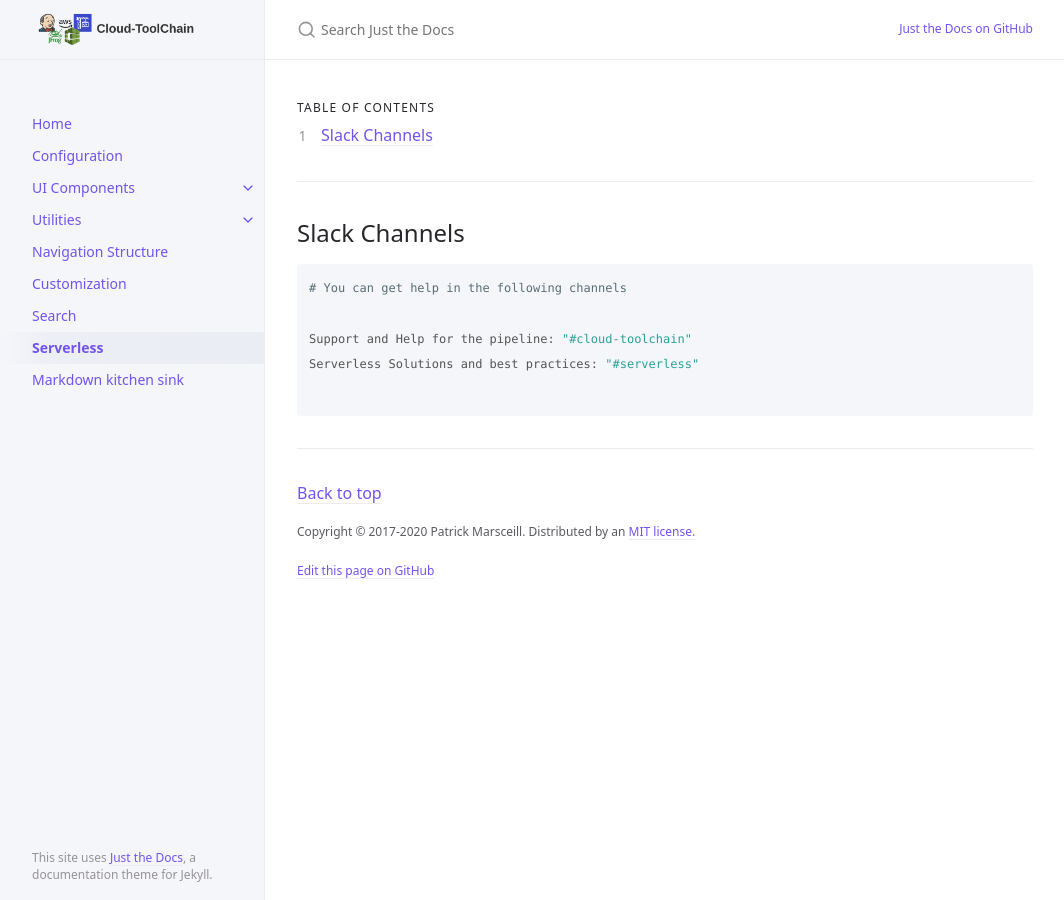
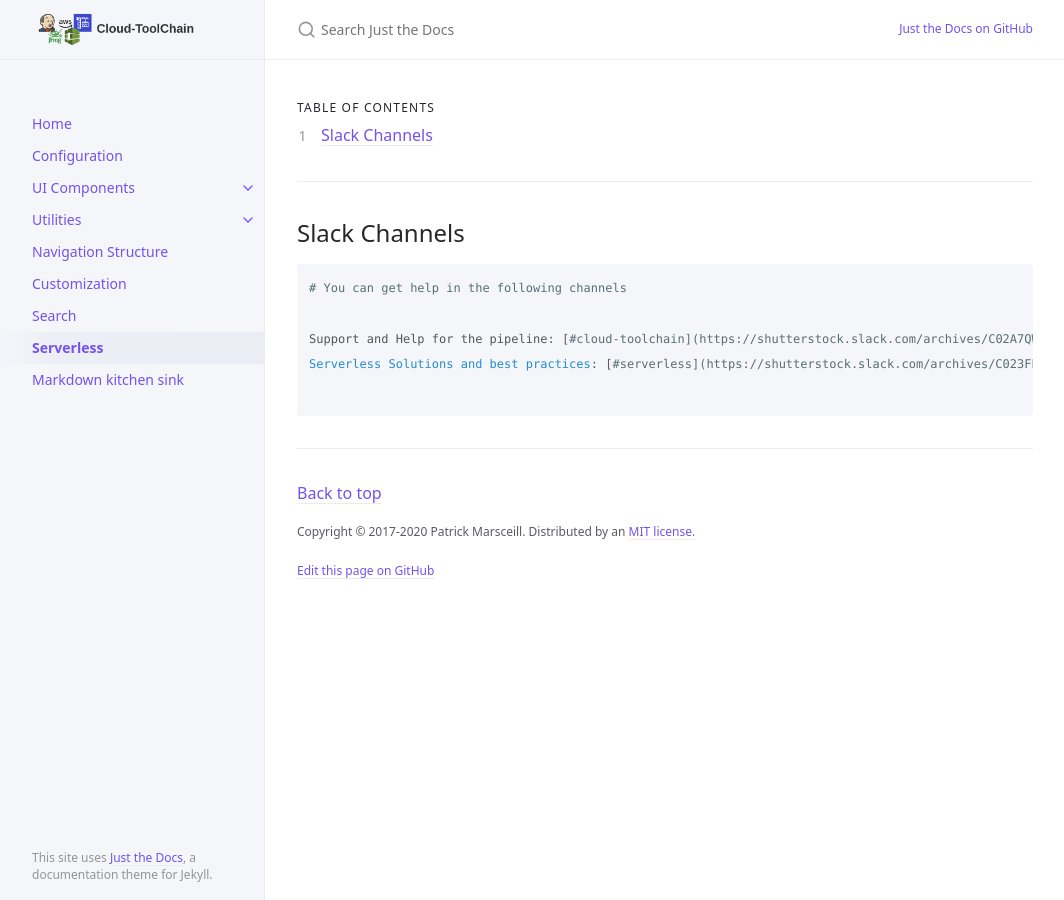
Before and after one commit to toonjohners/docs, a Jekyll site: the page built from docs/serverless.md, in a window 1280 px wide. Shown: the whole page, without its empty margins (107-1171 px from the left). Built offline with Jekyll 4.4.1, drawn with Linux system fonts in a browser that asks for light colours; part of the change alters nothing that is shown.

Commit message:
serverless doc

````diff
--- a/docs/serverless.md
+++ b/docs/serverless.md
@@ -18,7 +18,7 @@ nav_order: 8
 ```yaml
 # You can get help in the following channels
 
-Support and Help for the pipeline: "#cloud-toolchain"
-Serverless Solutions and best practices: "#serverless"
+Support and Help for the pipeline: [#cloud-toolchain](https://shutterstock.slack.com/archives/C02A7QW1079)
+Serverless Solutions and best practices: [#serverless](https://shutterstock.slack.com/archives/C023FP790HL)
 
 ```
````
